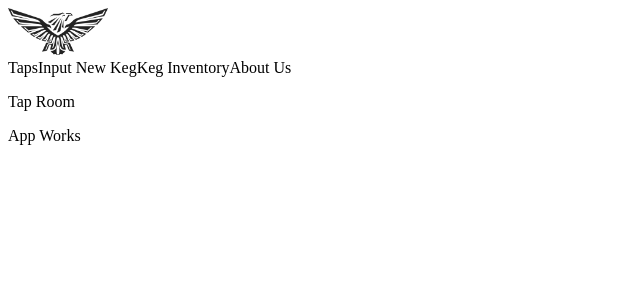
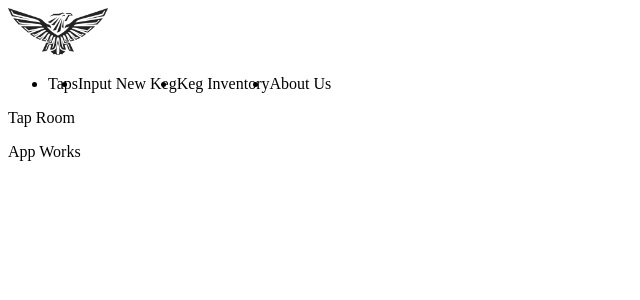
Before and after one commit to Griflongtin/react-tap-room, a React app: page / in a window 1280 px wide. Shown: the top 300 px of the page, without its empty margins (0-640 px from the left). Built offline with nearby package versions, Linux system fonts and the light colour scheme.

Commit message:
add ul tag and li around the Link tags

```diff
--- a/src/components/Nav.jsx
+++ b/src/components/Nav.jsx
@@ -8,10 +8,25 @@ function Nav() {
   };
   return (
     <div>
-      <Link to="/" style={linkStyle}>Taps</Link>
-      <Link to="/" style={linkStyle}>Input New Keg</Link>
-      <Link to="/" style={linkStyle}>Keg Inventory</Link>
-      <Link to="/aboutUs" style={linkStyle}>About Us</Link>
+      <style jsx>{`
+          ul {
+            display: flex;
+          }
+      `}</style>
+      <ul>
+        <li>
+          <Link to="/" style={linkStyle}>Taps</Link>
+        </li>
+        <li>
+          <Link to="/" style={linkStyle}>Input New Keg</Link>
+        </li>
+        <li>
+          <Link to="/" style={linkStyle}>Keg Inventory</Link>
+        </li>
+        <li>
+          <Link to="/aboutUs" style={linkStyle}>About Us</Link>
+        </li>
+      </ul>
     </div>
   );
 }
```
